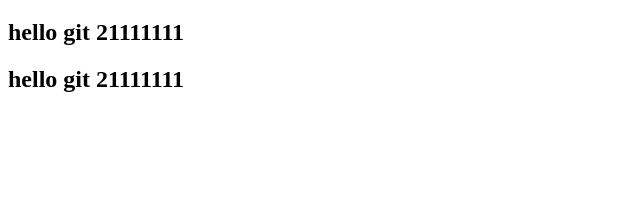
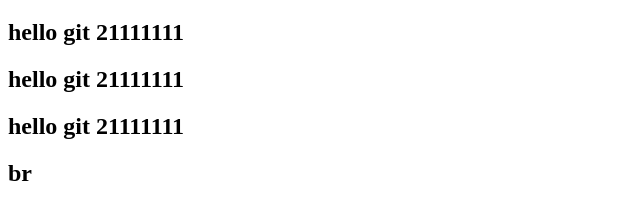
Before and after one commit to Eugene-1979/git_test, a plain HTML site: page index.html in a window 1280 px wide. Shown: the part 61-280 px from the top of the page, without its empty margins (0-640 px from the left). Drawn offline with Linux system fonts and the light colour scheme.

Commit message:
change br

```diff
--- a/index.html
+++ b/index.html
@@ -8,5 +8,8 @@
 	<h1>hello git</h1>
 	<h2>hello git 21111111</h2>
 	<h2>hello git 21111111</h2>
+	<h2>hello git 21111111</h2>
+	<h2>br</h2>
+
 </body>
 </html>
```
